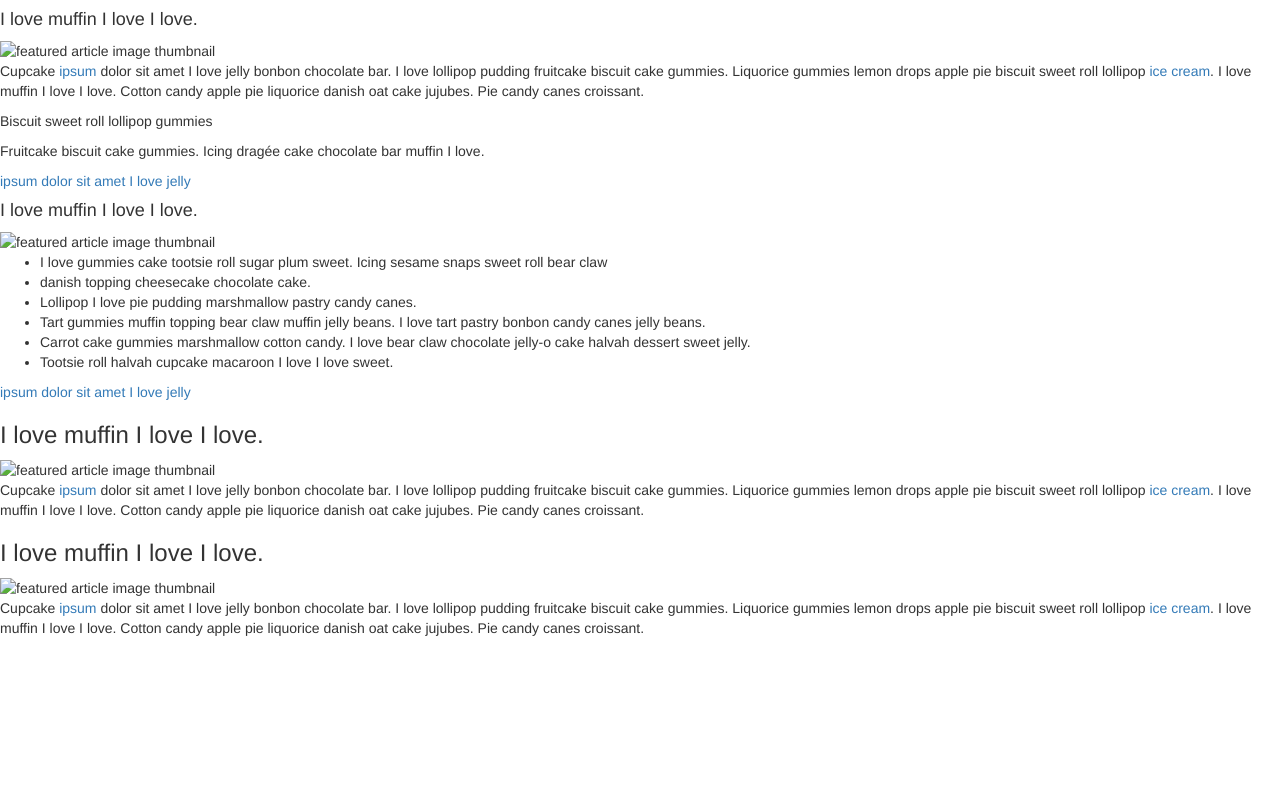
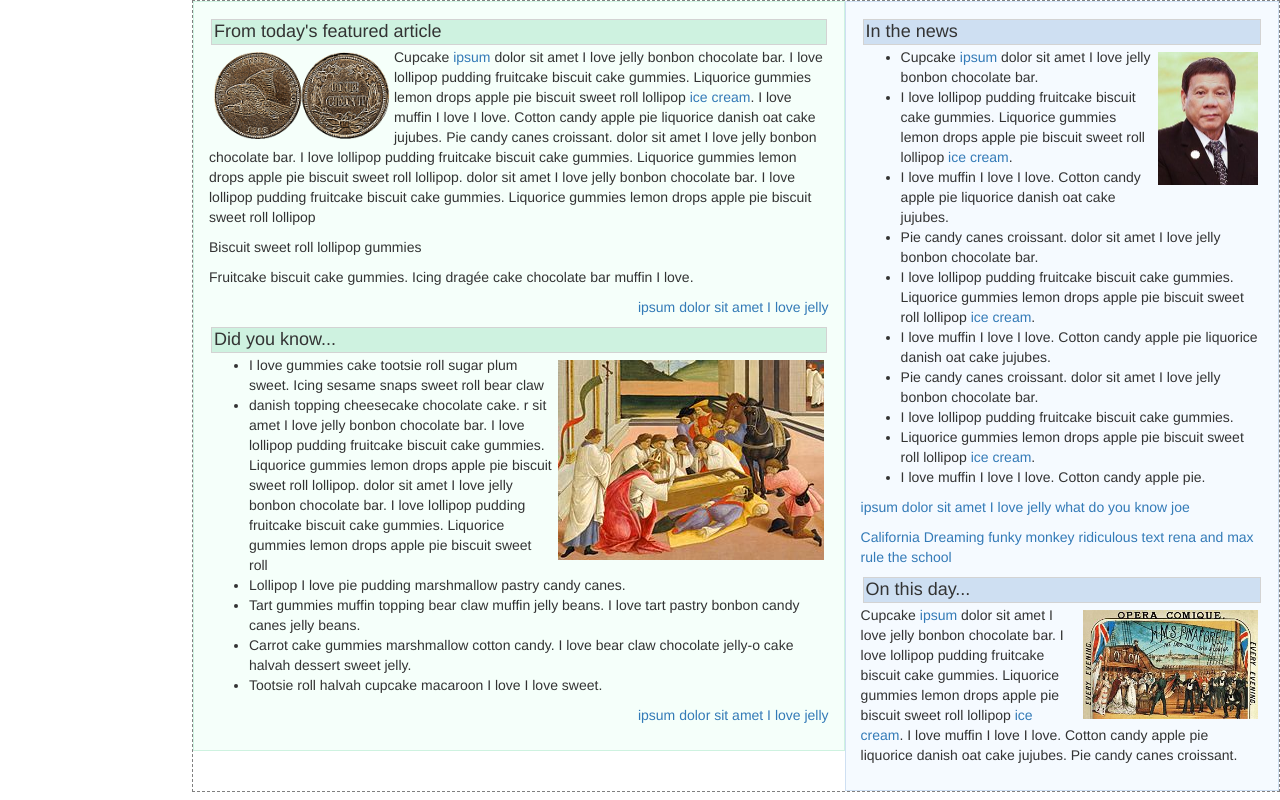
Before and after one commit to RenRall/wikipedia-rebuild, a plain HTML site: page index.html in a window 1280 px wide. Drawn offline with Linux system fonts and the light colour scheme.

Commit message:
style the headers and the text for the two amin DIVs on the home page

```diff
--- a/css/styles.css
+++ b/css/styles.css
@@ -0,0 +1,65 @@
+h4.left {
+  margin: 2px;
+  padding: 2px;
+  background-color: #cef2e0;
+  border: 1px solid lightgrey;
+}
+
+h4.right {
+  margin: 2px;
+  padding: 2px;
+  background-color: #cedff2;
+  border: 1px solid lightgrey;
+}
+
+.bulk {
+  border: 1px dashed grey;
+  width: 85%;
+  display: block;
+  margin: 0 0 0 176;
+  float: right;
+}
+
+.background-l {
+  background-color: #f5fffa;
+  padding: 15px;
+  width: 60%;
+  display: block;
+  margin: 0 auto;
+  float: left;
+  border: 1px solid #cef2e0;
+}
+
+.img-float-l {
+  float: left;
+  padding: auto;
+  margin: 5px;
+}
+
+.img-float-l img {
+  width: 175px;
+}
+
+.background-r {
+  background-color: #f5faff;
+  border: 1px solid #cedff2;
+  padding: 15px;
+  width: 40%;
+  display: block;
+  margin: 0 auto;
+  float: right;
+}
+
+.img-float-r {
+  float: right;
+  padding: auto;
+  margin: 5px;
+}
+
+img.r1 {
+  width: 100px;
+}
+
+img.r2 {
+  width: 175px;
+}
--- a/index.html
+++ b/index.html
@@ -7,40 +7,66 @@
   </head>
   <body>
     <div>
+      <div class="bulk">
         <div>
           <div>
-          <h4>I love muffin I love I love.</h4>
-          <img src="" alt="featured article image thumbnail">
-          <p>Cupcake <a href="#">ipsum</a> dolor sit amet I love jelly bonbon chocolate bar. I love lollipop pudding fruitcake biscuit cake gummies. Liquorice gummies lemon drops apple pie biscuit sweet roll lollipop <a href="#">ice cream</a>. I love muffin I love I love. Cotton candy apple pie liquorice danish oat cake jujubes. Pie candy canes croissant.</p>
+            <div class="background-l">
+              <div>
+                <h4 class="left">From today's featured article</h4>
+                <div class="img-float-l">
+                  <img src="img/coins.png" alt="featured article image thumbnail">
+                </div>
+                <p>Cupcake <a href="#">ipsum</a> dolor sit amet I love jelly bonbon chocolate bar. I love lollipop pudding fruitcake biscuit cake gummies. Liquorice gummies lemon drops apple pie biscuit sweet roll lollipop <a href="#">ice cream</a>. I love muffin I love I love. Cotton candy apple pie liquorice danish oat cake jujubes. Pie candy canes croissant. dolor sit amet I love jelly bonbon chocolate bar. I love lollipop pudding fruitcake biscuit cake gummies. Liquorice gummies lemon drops apple pie biscuit sweet roll lollipop. dolor sit amet I love jelly bonbon chocolate bar. I love lollipop pudding fruitcake biscuit cake gummies. Liquorice gummies lemon drops apple pie biscuit sweet roll lollipop</p>
                 <p>Biscuit sweet roll lollipop gummies</p>
                 <p>Fruitcake biscuit cake gummies. Icing dragée cake chocolate bar muffin I love.</p>
-          <p><a href="#">ipsum</a> <a href="#">dolor</a> <a href="#">sit amet I love jelly</a></p>
+                <p class="text-right"><a href="#">ipsum</a> <a href="#">dolor</a> <a href="#">sit amet I love jelly</a></p>
+
+                <h4 class="left">Did you know...</h4>
+                <div class="img-float-r">
+                  <img src="img/did-you-know.jpg" alt="did you know thumbnail">
                 </div>
-        <div>
-          <h4>I love muffin I love I love.</h4>
-          <img src="" alt="featured article image thumbnail">
                 <ul>
                   <li>I love gummies cake tootsie roll sugar plum sweet. Icing sesame snaps sweet roll bear claw</li>
-            <li>danish topping cheesecake chocolate cake.</li>
+                  <li>danish topping cheesecake chocolate cake. r sit amet I love jelly bonbon chocolate bar. I love lollipop pudding fruitcake biscuit cake gummies. Liquorice gummies lemon drops apple pie biscuit sweet roll lollipop. dolor sit amet I love jelly bonbon chocolate bar. I love lollipop pudding fruitcake biscuit cake gummies. Liquorice gummies lemon drops apple pie biscuit sweet roll</li>
                   <li>Lollipop I love pie pudding marshmallow pastry candy canes.</li>
                   <li>Tart gummies muffin topping bear claw muffin jelly beans. I love tart pastry bonbon candy canes jelly beans.</li>
                   <li>Carrot cake gummies marshmallow cotton candy. I love bear claw chocolate jelly-o cake halvah dessert sweet jelly.</li>
                   <li>Tootsie roll halvah cupcake macaroon I love I love sweet.</li>
                 </ul>
-          <p><a href="#">ipsum</a> <a href="#">dolor</a> <a href="#">sit amet I love jelly</a></p>
+                <p class="text-right"><a href="#">ipsum</a> <a href="#">dolor</a> <a href="#">sit amet I love jelly</a></p>
+              </div>
+            </div>
           </div>
         </div>
 
+        <div class="background-r">
           <div>
+            <h4 class="right">In the news</h4>
+            <div class=img-float-r>
+              <img src="img/in-the-news.jpg" alt="in the news image thumbnail" class="r1">
+            </div>
+            <ul>
+              <li>Cupcake <a href="#">ipsum</a> dolor sit amet I love jelly bonbon chocolate bar.</li>
+              <li>I love lollipop pudding fruitcake biscuit cake gummies. Liquorice gummies lemon drops apple pie biscuit sweet roll lollipop <a href="#">ice cream</a>.</li>
+              <li>I love muffin I love I love. Cotton candy apple pie liquorice danish oat cake jujubes.</li>
+              <li>Pie candy canes croissant. dolor sit amet I love jelly bonbon chocolate bar.</li>
+              <li>I love lollipop pudding fruitcake biscuit cake gummies. Liquorice gummies lemon drops apple pie biscuit sweet roll lollipop <a href="#">ice cream</a>.</li>
+              <li>I love muffin I love I love. Cotton candy apple pie liquorice danish oat cake jujubes.</li>
+              <li>Pie candy canes croissant. dolor sit amet I love jelly bonbon chocolate bar.</li>
+              <li>I love lollipop pudding fruitcake biscuit cake gummies.</li>
+              <li>Liquorice gummies lemon drops apple pie biscuit sweet roll lollipop <a href="#">ice cream</a>.</li>
+              <li>I love muffin I love I love. Cotton candy apple pie.</li>
+          </ul>
+          <p><a href="#">ipsum</a> <a href="#">dolor</a> <a href="#">sit amet I love jelly what do you know joe</a></p>
+          <p><a href="#">California</a> <a href="#">Dreaming</a> <a href="#">funky monkey ridiculous text rena and max rule the school</a></p>
+          </div>
           <div>
-          <h3>I love muffin I love I love.</h3>
-          <img src="" alt="featured article image thumbnail">
+            <h4 class="right">On this day...</h4>
+            <div class="img-float-r">
+              <img src="img/on-this-day.jpg" alt="on this day image thumbnail" class="r2">
+            </div>
             <p>Cupcake <a href="#">ipsum</a> dolor sit amet I love jelly bonbon chocolate bar. I love lollipop pudding fruitcake biscuit cake gummies. Liquorice gummies lemon drops apple pie biscuit sweet roll lollipop <a href="#">ice cream</a>. I love muffin I love I love. Cotton candy apple pie liquorice danish oat cake jujubes. Pie candy canes croissant.</p>
           </div>
-        <div>
-          <h3>I love muffin I love I love.</h3>
-          <img src="" alt="featured article image thumbnail">
-          <p>Cupcake <a href="#">ipsum</a> dolor sit amet I love jelly bonbon chocolate bar. I love lollipop pudding fruitcake biscuit cake gummies. Liquorice gummies lemon drops apple pie biscuit sweet roll lollipop <a href="#">ice cream</a>. I love muffin I love I love. Cotton candy apple pie liquorice danish oat cake jujubes. Pie candy canes croissant.</p>
         </div>
       </div>
     </div>
```
Lines whose indentation alone changed are shown as unchanged.
